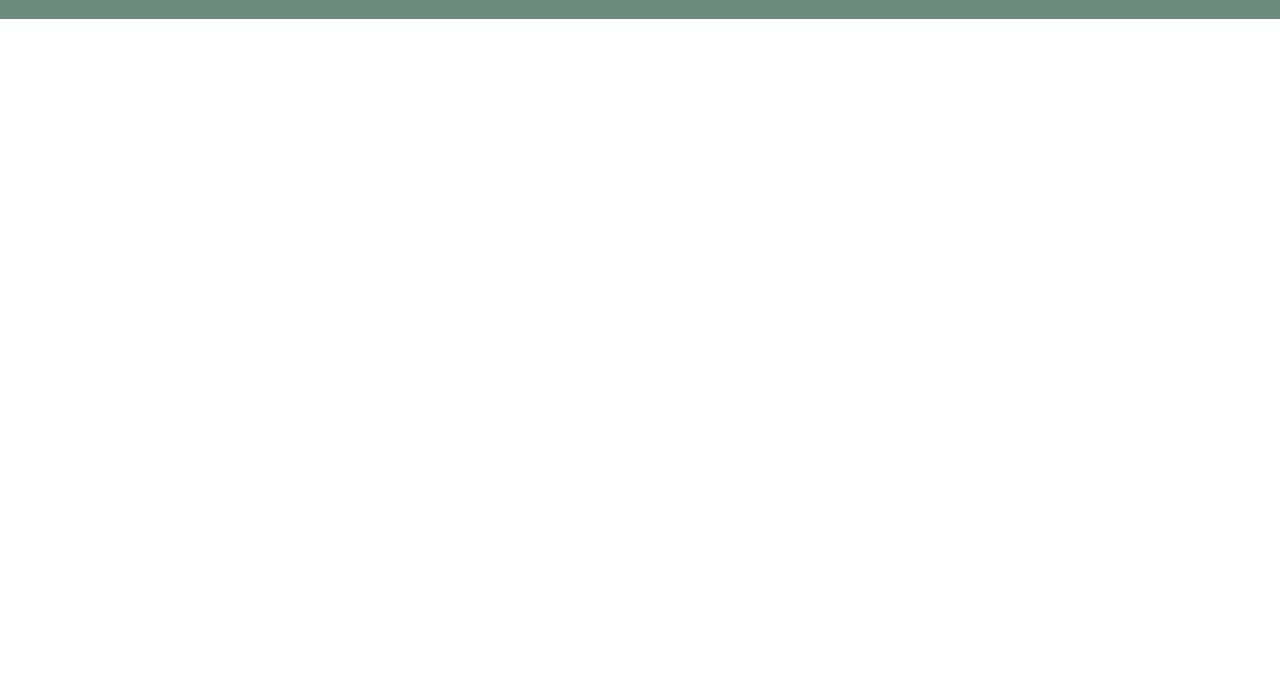
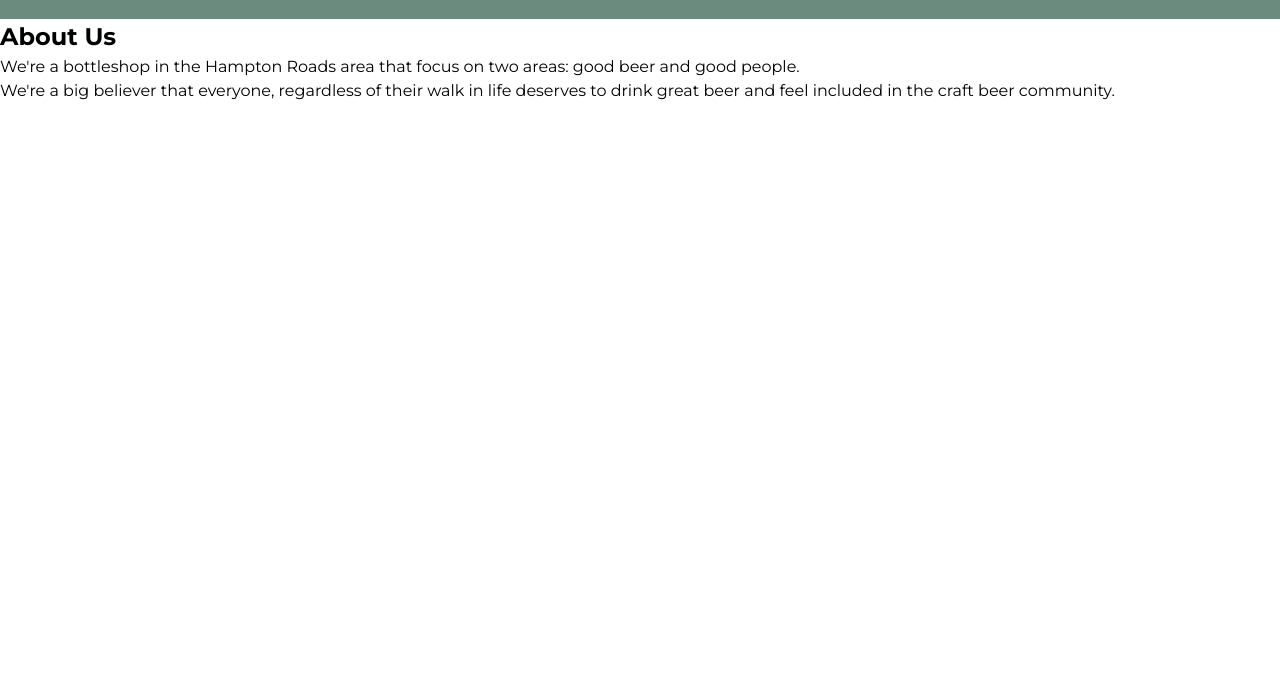
Before and after one commit to blaws006/freeCodeCamp_Product-Landing-Page, a plain HTML site: page index.html in a window 1280 px wide. Shown: the part 101-800 px from the top of the page. Drawn offline with Linux system fonts and the light colour scheme.

Commit message:
Added text.

```diff
--- a/index.html
+++ b/index.html
@@ -36,6 +36,12 @@
 		</nav>
 	</header>
 	<main>
+		<section id="intro">
+			<h2 class="">About Us</h2>
+			<p>We're a bottleshop in the Hampton Roads area that focus on two areas: good beer and good people.</p>
+			<p>We're a big believer that everyone, regardless of their walk in life deserves to drink great beer and feel included in the craft beer community.</p>
+
+		</section>
 		<section id="about"></section>
 		<section id="works"></section>
 		<section id="price"></section>
```
